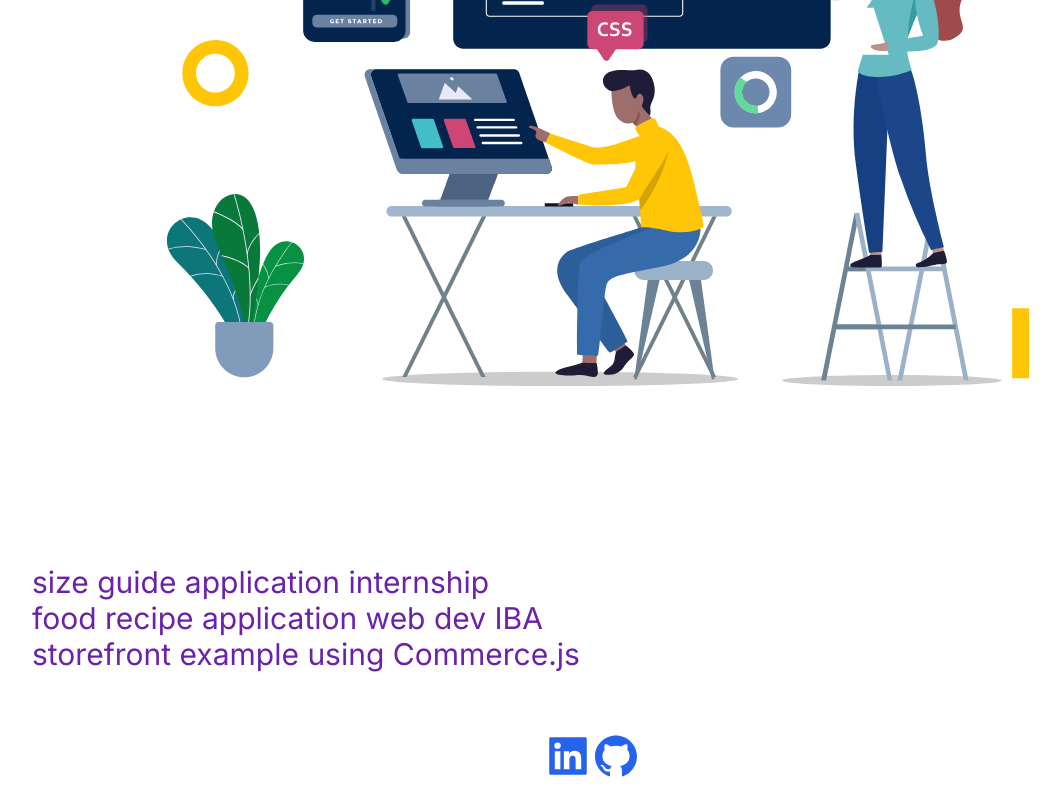
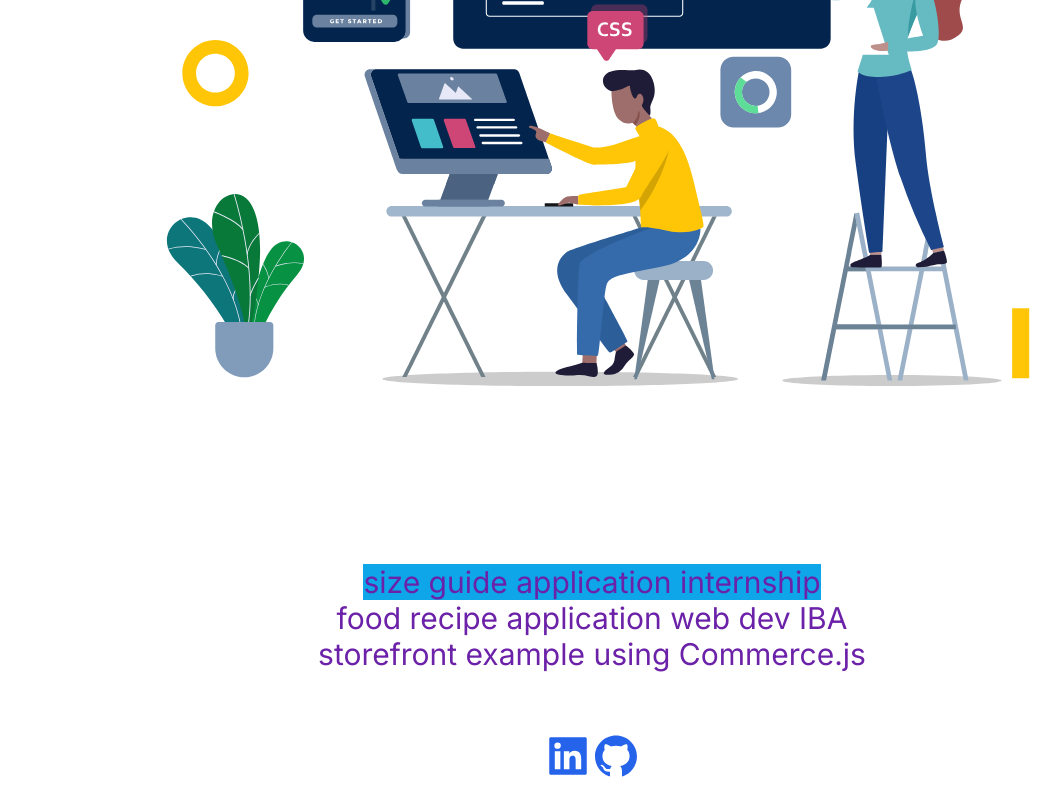
Before and after one commit to andresuarezschou/my-website-project, a Next.js app: page / in a window 1280 px wide. Shown: the part 836-1636 px from the top of the page, without its empty margins (48-1109 px from the left). Built offline with nearby package versions, Linux system fonts and the light colour scheme.

Commit message:
Update page.tsx
buttons instead of normal link

```diff
--- a/app/page.tsx
+++ b/app/page.tsx
@@ -26,10 +26,17 @@ export default function Home() {
               <Lottie animationData={animationData} />
           </div>
         </div>
-        <div className="text-3xl flex-col flex justify-center text-purple-800 p-10">
-          <a href="https://musical-twilight-75b4a5.netlify.app/"> size guide application internship </a>
+        <div className="text-3xl flex-col flex justify-center items-center text-purple-800 p-10">
+
+          <button class="bg-sky-500 hover:bg-sky-700 ...">
+            <a href="https://musical-twilight-75b4a5.netlify.app/"> size guide application internship </a>
+          </button>
+
+
           <a href="https://reliable-tulumba-787b60.netlify.app"> food recipe application web dev IBA </a>
+
           <a href="https://glittering-faloodeh-0f2668.netlify.app/"> storefront example using Commerce.js </a>
+
         </div>
         <div className="text-5xl flex justify-center py-5 text-blue-600">
           <a href="https://www.linkedin.com/in/andre-suarez-schou/"><AiFillLinkedin /></a>
```
